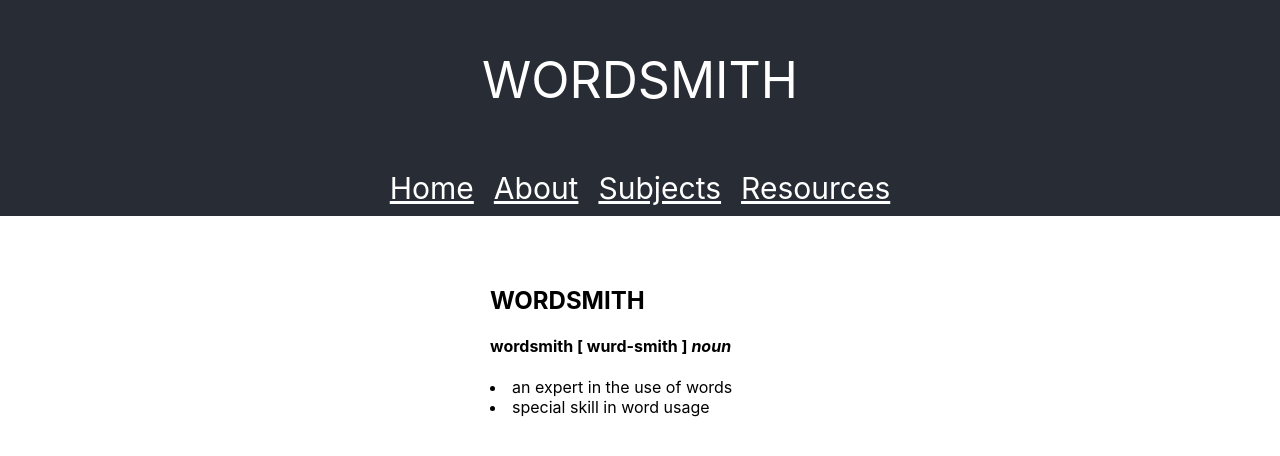
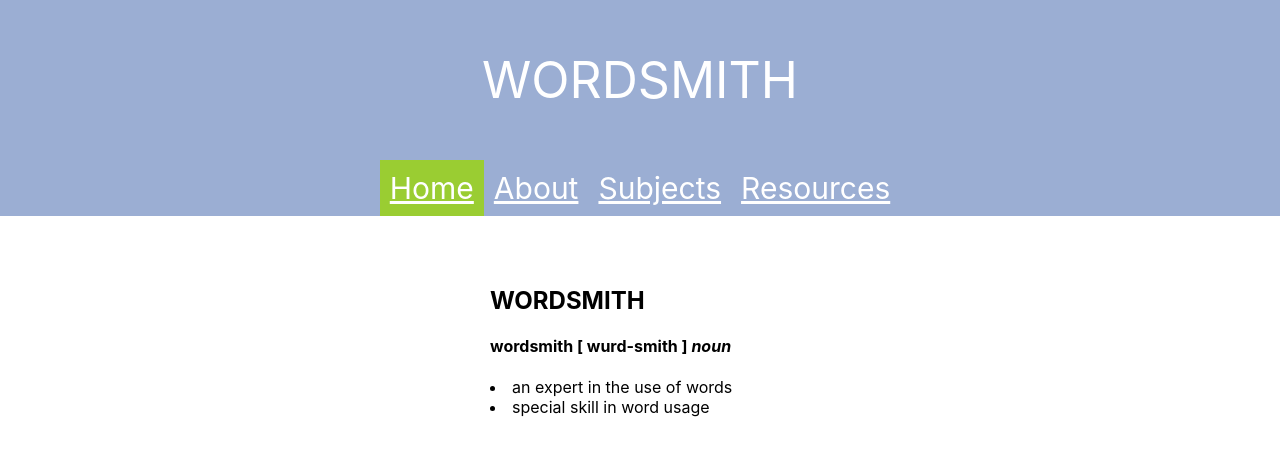
Before and after one commit to devWRM/frontend-wordsmith, a React (Create React App) app: page / in a window 1280 px wide. In both pictures the pointer is over the link "Home". Shown: the top 456 px of the page. Built offline with nearby package versions, Linux system fonts and the light colour scheme; no server answers.

Commit message:
styled anchor hover

```diff
--- a/src/components/App.css
+++ b/src/components/App.css
@@ -3,7 +3,7 @@
 }
 
 .App-header {
-  background-color: #282c34;
+  background-color: #9baed3;
   min-height: 25vh;
   display: flex;
   flex-direction: column;
@@ -89,6 +89,14 @@ form {
   margin-bottom: 10px;
 }
 
+a:hover {
+  background-color: yellowgreen;
+}
+
+
+
+
+/* background-color: #282c34; */
 
 
 /* .App-logo {
```
